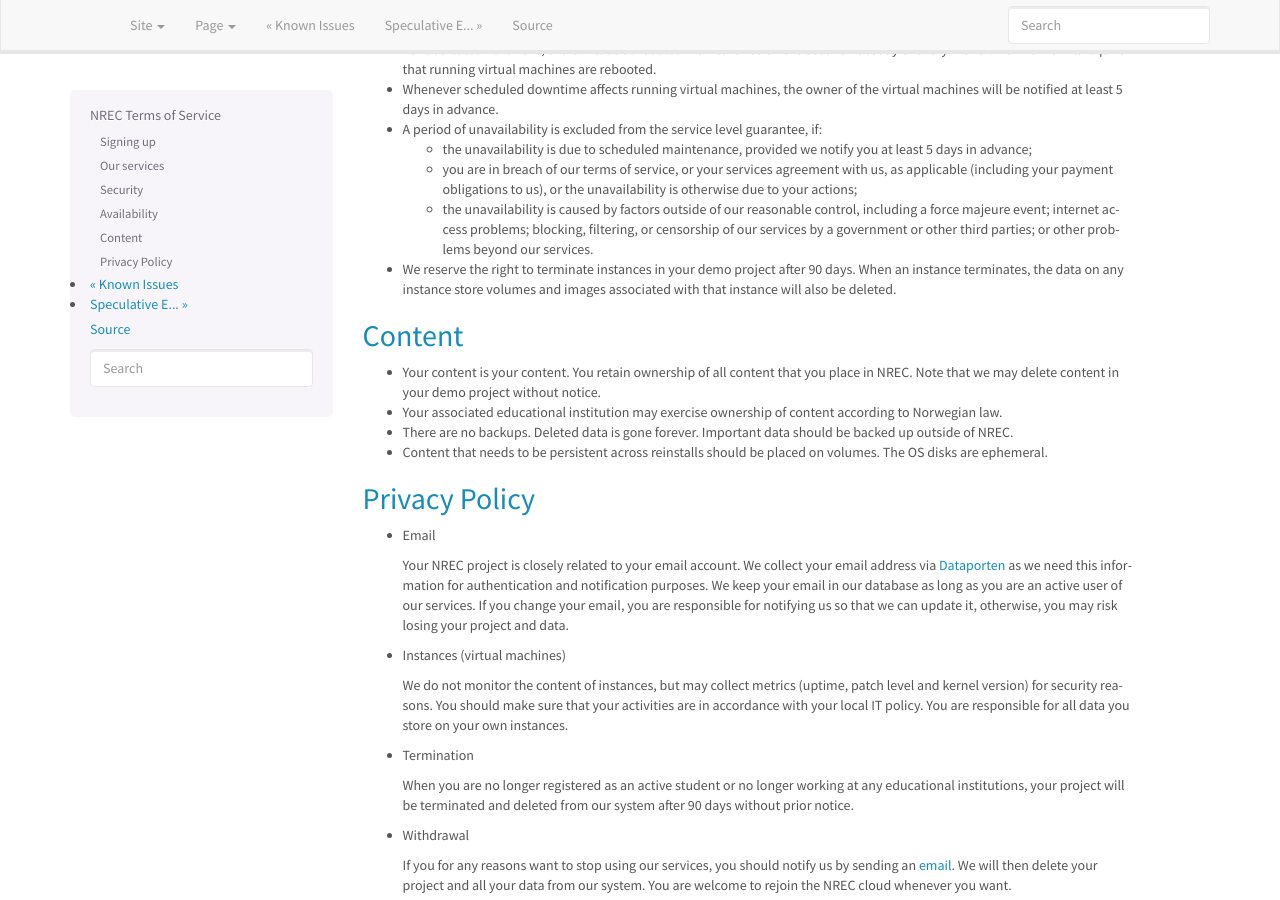
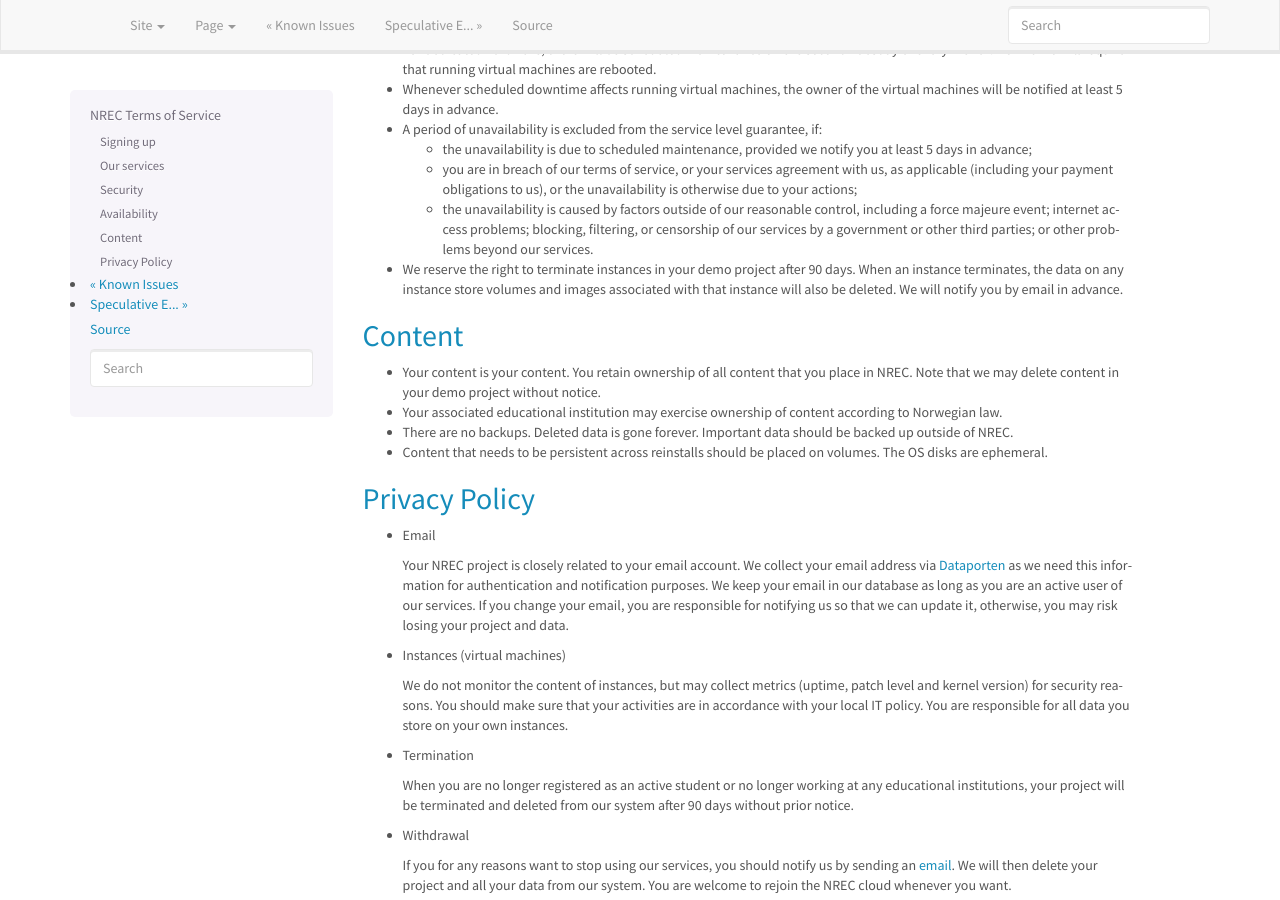
Before and after one commit to norcams/docs-enduser, a Sphinx documentation site: the page built from docs/terms-of-service.rst, in a window 1280 px wide and 900 px high, scrolled down 1244 px. Built offline with Sphinx 7.4.7, drawn with Linux system fonts in a browser that asks for light colours.

Commit message:
Demo instance termination

```diff
--- a/docs/terms-of-service.rst
+++ b/docs/terms-of-service.rst
@@ -125,7 +125,7 @@ Availability
 * We reserve the right to terminate instances in your demo project
   after 90 days. When an instance terminates, the data on any instance
   store volumes and images associated with that instance will also be
-  deleted.
+  deleted. We will notify you by email in advance.
 
 Content
 -------
```
